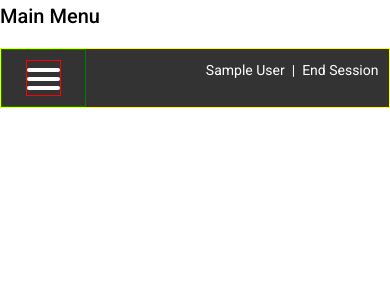
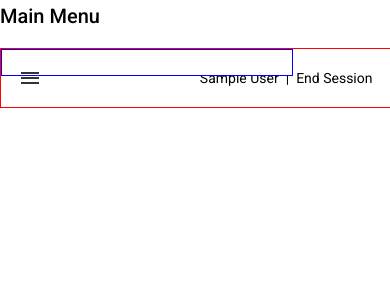
Before and after one commit to lisacopeland/sign-app, an Angular app: page / in a window 390 px wide. Shown: the top 300 px of the page. Built offline with nearby package versions, Linux system fonts and the light colour scheme; what angular2-signaturepad would draw is missing.

Commit message:
Update to other hamburger style

```diff
--- a/src/app/app.component.html
+++ b/src/app/app.component.html
@@ -1,6 +1,21 @@
-  <div>
     <h2 class="element-invisible skip-focus">Main Menu</h2>
-    <ng-container *ngIf="smallScreen; else bigScreen">
+    <div class="menu-row">
+      <input class="menu-btn" type="checkbox" id="menu-btn" />
+      <label class="menu-icon" for="menu-btn"><span class="navicon"></span></label>
+      <ul class="menu">
+        <li *ngFor="let item of menu">
+          <a href="item.url">
+            {{item.text.value}}
+          </a>
+        </li>
+      </ul>
+      <div class="voter-info">
+        <a>Sample User</a><a>|</a>
+        <a>End Session</a>
+      </div>
+    </div>
+
+<!--     <ng-container *ngIf="smallScreen; else bigScreen">
       <div class="menu-row">
         <nav id="nav" role="navigation">
           <div id="menuToggle">
@@ -19,7 +34,6 @@
           </div>
         </nav>
 
-        <!-- The session label -->
         <div class="voter-info">
           <a>Sample User</a><a>|</a>
           <a>End Session</a>
@@ -28,7 +42,6 @@
 
     </ng-container>
 
-    <!-- Big Menu -->
     <ng-template #bigScreen>
       <div class="menu-row">
         <nav>
@@ -46,30 +59,10 @@
           <a>End Session</a>
         </div>
       </div>
-    </ng-template>
+    </ng-template> -->
 
-  </div>
 
-<!-- <h1>bigmenu is {{bigMenu}}</h1>
-<nav role="navigation">
-<ng-container *ngIf="bigMenu; else littleMenu">
-  <div class="big-menu">
-  <ng-container *ngTemplateOutlet="menulist context: {$implicit: menu}">
-  </ng-container>
-  </div>
-</ng-container>
-<ng-template #littleMenu>
-  <div id="menuToggle">
-    <input #checkbox type="checkbox"/>
-    <span></span>
-    <span></span>
-    <span></span>
 
-    <ng-container *ngTemplateOutlet="menulist context: {$implicit: menu}">
-    </ng-container>
-  </div>
-</ng-template>
-</nav> -->
 
 <div *ngIf="showPad">
   <div #wrapper class="display-box">
@@ -78,16 +71,6 @@
   </div>
 </div>
 
-<!-- <ng-template #menulist let-menu>
-    <ul id="menu" class="nav-menu">
-      <li *ngFor="let item of menu">
-        <a href="item.url">
-          {{item.text.value}}
-        </a>
-      </li>
-    </ul>
-</ng-template> -->
-
 <!-- <button class="close-menu" (click)="toggleMenuButton()">
   <i class="fa fa-coffee fa-2x"></i>Toggle the Menu
 </button> -->
--- a/src/app/app.component.scss
+++ b/src/app/app.component.scss
@@ -22,207 +22,159 @@
  */
 
 .menu-row {
+  background-color: #fff;
+  border: 1px solid red;
+  position: fixed;
   display: flex;
+  justify-content: space-between;
   flex-direction: row;
-    background-color: #333;
-    justify-content: space-between;
+  width: 100%;
+  z-index: 3;
 }
 
   .voter-info {
     display: flex;
     flex-direction: row;
-    margin-right: 0.5em;
+    justify-content: flex-end;
+    margin: 5px 15px 0px 0px;
     a {
       padding: 1em 0.25em 0.25em 0.25em;
-      display: inline-block;
-      text-decoration: none;
-      font-size: 1em;
-      line-height: 1;
-      color: #fff;
     }
   }
 
- nav {
-  display: flex;
-  justify-content: space-between;
-  position: relative;
-  padding: 0 1em;
-  color: #fff;
-  background-color: #333;
-
-  #menu {
-    display: flex;
-    flex-direction: row;
+.menu-row ul {
+  margin: 0;
+  padding-top: 25px;
+  list-style: none;
+  overflow: hidden;
+  background-color: #fff;
 }
 
-  ul {
-    display: inline-block;
-    padding: 0;
-    margin: 0;
-    list-style: none;
+.menu-row li a {
+  display: block;
+  padding: 20px 20px;
+  border-right: 1px solid #f4f4f4;
+  text-decoration: none;
 }
 
-  li {
-    list-style-image: none;
-    padding: 0;
-    margin: 0;
-    float: left;
+.menu-row li a:hover,
+.menu-row .menu-btn:hover {
+  background-color: #f4f4f4;
 }
 
-  a {
+.menu-row .logo {
+  display: block;
+  float: left;
+  font-size: 2em;
+  padding: 10px 20px;
+  text-decoration: none;
+}
+
+/* menu */
+
+.menu-row .menu {
+
+  max-height: 0;
+  width: 250px;
+  position: absolute;
+  top: 0px;
+  left: 0px;
+  border: 1px solid blue;
+  transition: max-height .2s ease-out;
+}
+
+/* menu icon */
+
+.menu-row .menu-icon {
+  cursor: pointer;
   display: inline-block;
-    text-decoration: none;
-    padding: 1em;
-    font-size: 1em;
-    line-height: 1;
-    color: #fff;
+  z-index: 99;
+  padding: 28px 20px;
+  position: relative;
+  user-select: none;
+}
 
-    &:focus,
-    &:focus.focused,
-    &:hover {
-      text-decoration: none;
-      color: #fff;
-      background-color: #666;
-      outline: none !important;
+.menu-row .menu-icon .navicon {
+  background: #333;
+  display: block;
+  height: 2px;
+  position: relative;
+  transition: background .2s ease-out;
+  width: 18px;
 }
+
+.menu-row .menu-icon .navicon:before,
+.menu-row .menu-icon .navicon:after {
+  background: #333;
+  content: '';
+  display: block;
+  height: 100%;
+  position: absolute;
+  transition: all .2s ease-out;
+  width: 100%;
 }
+
+.menu-row .menu-icon .navicon:before {
+  top: 5px;
+}
+
+.menu-row .menu-icon .navicon:after {
+  top: -5px;
+}
+
+/* menu btn */
+
+.menu-row .menu-btn {
+  display: none;
+}
+
+.menu-row .menu-btn:checked ~ .menu {
+  max-height: 240px;
+}
+
+.menu-row .menu-btn:checked ~ .menu-icon .navicon {
+  background: transparent;
+}
+
+.menu-row .menu-btn:checked ~ .menu-icon .navicon:before {
+  transform: rotate(-45deg);
+}
+
+.menu-row .menu-btn:checked ~ .menu-icon .navicon:after {
+  transform: rotate(45deg);
+}
+
+.menu-row .menu-btn:checked ~ .menu-icon:not(.steps) .navicon:before,
+.menu-row .menu-btn:checked ~ .menu-icon:not(.steps) .navicon:after {
+  top: 0;
 }
 
 
-@media screen and (max-width: 700px) {
-  .menu-row {
-    border: 1px solid yellow;
-    #nav {
-      border: 1px solid green;
+@media screen and (min-width: 700px) {
+
+  .menu-row li {
+    float: left;
+  }
+  .menu-row li a {
+    padding: 20px 30px;
   }
 
-    #menuToggle {
-      display: block;
-      border: 1px solid red;
+  .menu-row ul {
+    margin: 0;
+    padding: 0;
+  }
+
+  .menu-row .menu {
+    clear: none;
+    float: right;
+    width: auto;
     position: relative;
-      margin: 10px;
-      padding-top: 0.5em;
+    padding: none;
     top: 0px;
     left: 0px;
-
-      z-index: 1;
-
-      -webkit-user-select: none;
-      user-select: none;
+    max-height: none;
   }
-
-    #menuToggle input {
-      display: block;
-      width: 40px;
-      height: 32px;
-      position: absolute;
-      top: -7px;
-      left: -5px;
-
-      cursor: pointer;
-
-      opacity: 0; /* hide this */
-      z-index: 2; /* and place it over the hamburger */
-
-      -webkit-touch-callout: none;
-    }
-
-  /*
-  * Just a quick hamburger
-  */
-
-  /* Span is a line in the hamburger menu icon, input:checked is telling it
-     when the checkbox is checked, perform the animation  */
-    #menuToggle span {
-      display: block;
-      width: 33px;
-      height: 4px;
-      margin-bottom: 5px;
-      position: relative;
-      background: white;
-      border-radius: 3px;
-      z-index: 1;
-      transform-origin: 4px 0px;
-      transition: transform 0.5s cubic-bezier(0.77, 0.2, 0.05, 1),
-        background 0.5s cubic-bezier(0.77, 0.2, 0.05, 1), opacity 0.55s ease;
-    }
-
-    #menuToggle span:first-child {
-      transform-origin: 0% 0%;
-    }
-
-    #menuToggle span:nth-last-child(2) {
-      transform-origin: 0% 100%;
-    }
-
-    /*
-  * Transform all the slices of hamburger
-  * into a crossmark.
-  */
-    #menuToggle input:checked ~ span {
-      opacity: 1;
-      transform: rotate(45deg) translate(-2px, -1px);
-      background: #232323;
-    }
-
-  /*
-  * But let's hide the middle one.
-  */
-    #menuToggle input:checked ~ span:nth-last-child(3) {
-      opacity: 0;
-      transform: rotate(0deg) scale(0.2, 0.2);
-    }
-
-  /*
-  * Ohyeah and the last one should go the other direction
-  */
-    #menuToggle input:checked ~ span:nth-last-child(2) {
-      transform: rotate(-45deg) translate(0, -1px);
-    }
-
-  /*
-  * And let's slide it in from the left
-  */
-    #menuToggle input:checked ~ ul {
-      transform: none;
-    }
-
-  /*
-  * Make this absolute positioned
-  * at the top left of the screen
-  */
-    #menu {
-      position: absolute;
-      display: block;
-      width: 150px;
-      margin: -45px 0 0 -50px;
-      padding: 25px;
-      padding-top: 45px;
-      border: 1px solid blue;
-
-      background: #ededed;
-      list-style-type: none;
-      -webkit-font-smoothing: antialiased;
-      /* to stop flickering of text in safari */
-      /* The point at which the transformation is applied, in this case the upper left corner */
-      transform-origin: top left;
-      transform: translate(-100%);
-
-      /* this has to do with the timing of the animation */
-      transition: transform 0.5s cubic-bezier(0.77, 0.2, 0.05, 1);
-    }
-
-    #menu a {
-      text-decoration: none;
-      color: #232323;
-      font-size: 1em;
-      line-height: 1;
-      transition: color 0.3s ease;
-    }
-
-    #menu li {
-      /*   padding: 5px 0; */
-      font-size: 18px;
+  .menu-row .menu-icon {
+    display: none;
   }
 }
-}
```
Lines whose indentation alone changed are shown as unchanged.
